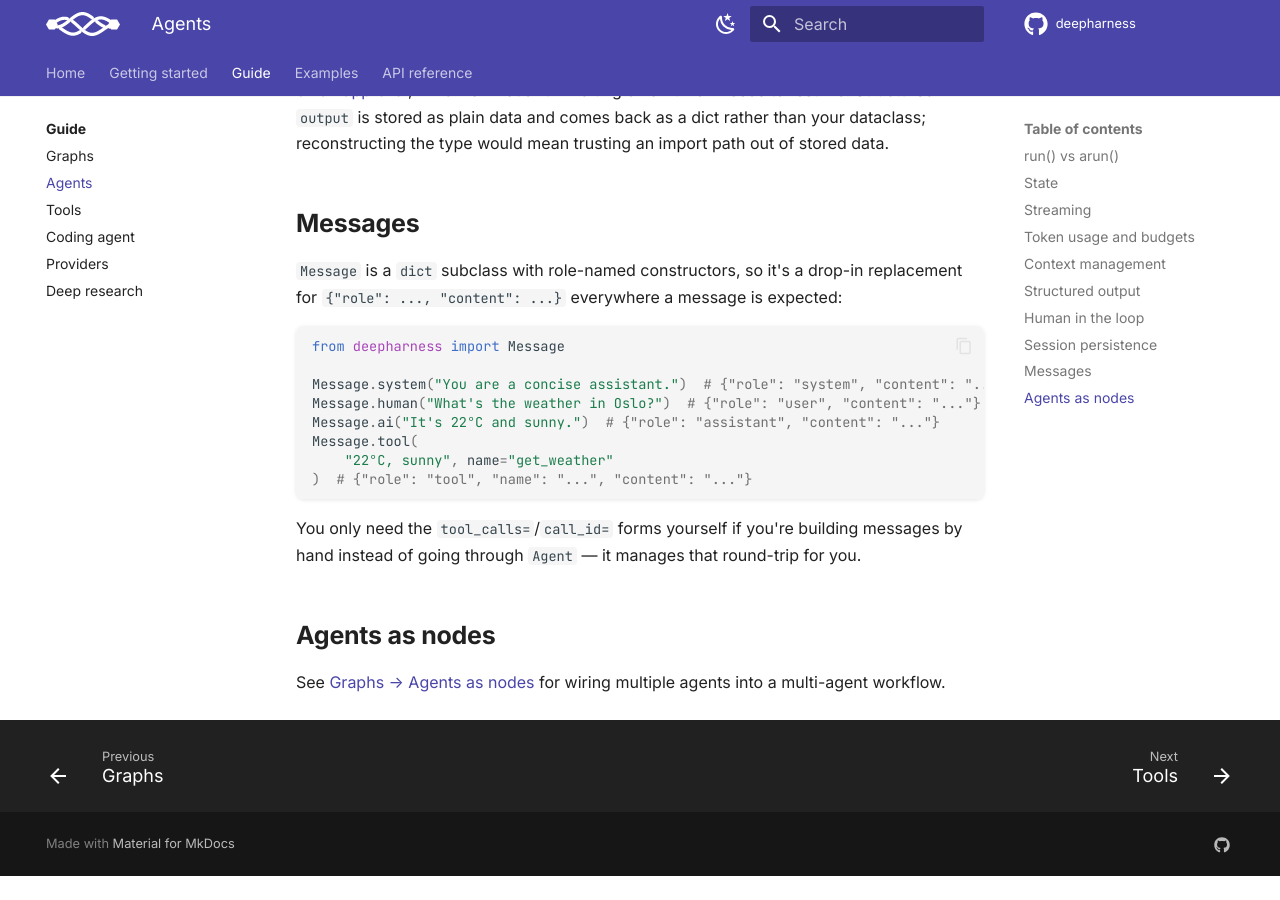
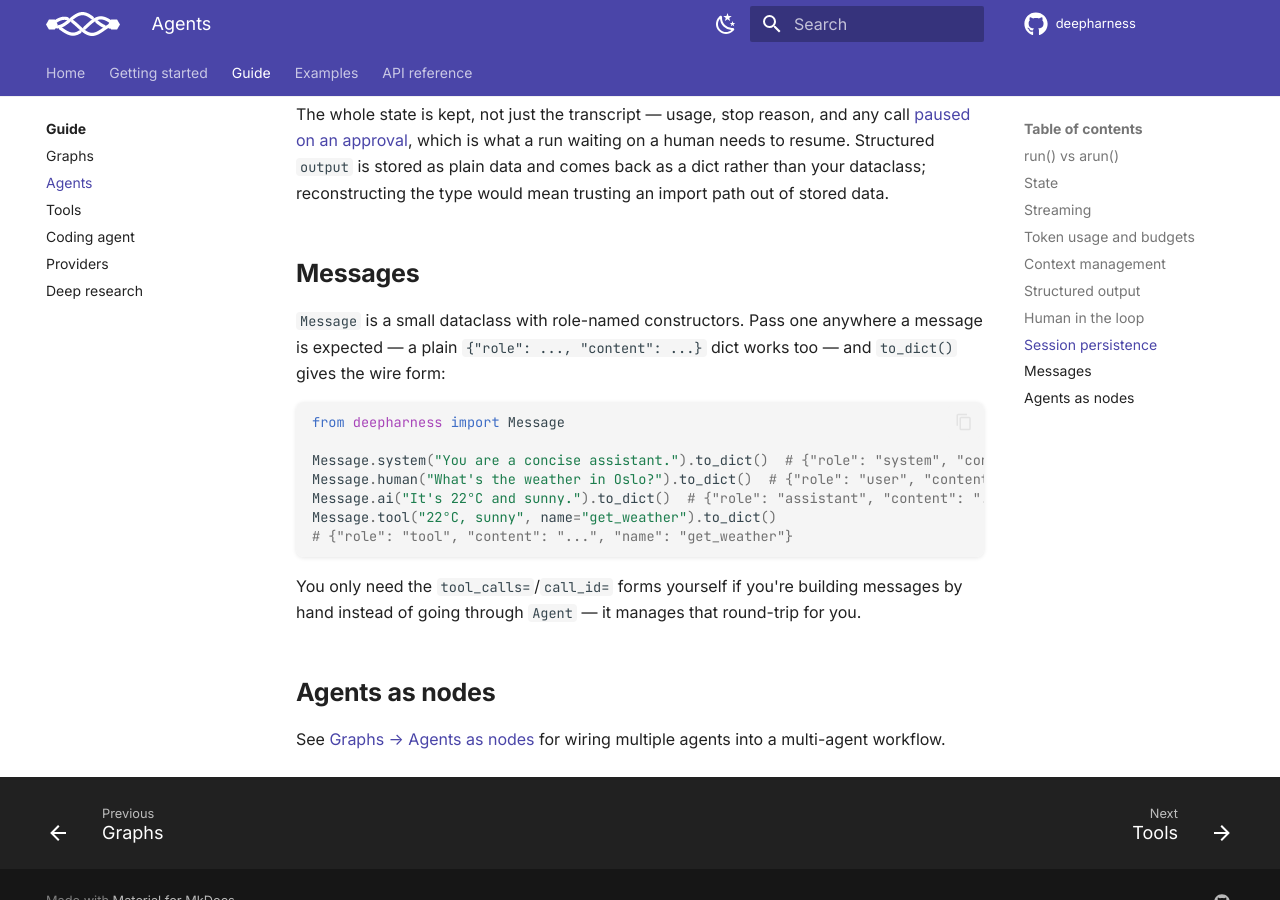
Before and after one commit to sayedshaun/deepharness, an MkDocs documentation site: the page built from docs/guide/agents.md, in a window 1280 px wide and 900 px high, scrolled down 7216 px. Built offline with MkDocs 1.6.1 and Material for MkDocs 9.7.7, drawn with Linux system fonts in a browser that asks for light colours; comment, search, counter and statistics services are not loaded; before the commit the page ends 8092 px from its top, so only the background shows below that; some of the changed text lies outside the part shown.

Commit message:
docs: fix the agents guide snippets and the Message and usage descriptions

````diff
--- a/docs/guide/agents.md
+++ b/docs/guide/agents.md
@@ -14,15 +13,15 @@ def get_weather(city: str) -> str:
     return f"It is 22°C and sunny in {city}."
 
 
-agent = Agent(
-    OpenAI(model="gpt-4o-mini", api_key="sk-..."),
-    system="You are a concise assistant.",
-    tools=[get_weather],
-)
+llm = OpenAI(model="gpt-4o-mini", api_key="sk-...")
+agent = Agent(llm, system="You are a concise assistant.", tools=[get_weather])
 
-result = await agent.arun("Weather in Oslo?")
+result = agent.run("Weather in Oslo?")
 print(result.output)
 ```
+
+The rest of this page reuses `llm` and `agent`. Snippets that `await` belong inside an
+`async def` run with `asyncio.run(...)`, or paste them into `python -m asyncio`.
 
 `tools=` accepts any number of functions — decorated with [`@tool`](tools.md) or plain — an
 agent isn't limited to one. See the [tools guide](tools.md) for how a function becomes a tool.
@@ -49,7 +48,7 @@ result = await agent.arun("Weather in Oslo?")  # async, concurrent tool calls
 | --- | --- |
 | `messages` | The transcript, as wire-form dicts. |
 | `output` | The answer: text, or an `output=` instance when one is set. |
-| `usage` | `TokenUsage` for this run. |
+| `usage` | The agent's cumulative `TokenUsage` — every run it has made so far, not just this one. |
 | `stop_reason` | Why the loop ended: `"answer"`, `"step_budget"`, `"paused"`, `"token_budget"`, `"truncated"`. |
 | `paused` | Any `PendingHumanInput` waiting on a human; empty otherwise. |
 | `answered` | `True` only when `stop_reason == "answer"` — check this before trusting `output`. |
@@ -225,6 +225,7 @@ def wire_transfer(amount_usd: int, to: str) -> str:
     return f"sent ${amount_usd:,} to {to}"
 
 
+agent = Agent(llm, tools=[wire_transfer])
 state = await agent.arun("Pay the Acme invoice")
 print(state.stop_reason)  # "paused"
 print(state.paused[0].question)  # Run wire_transfer with {'amount_usd': 50000, ...}?
@@ -318,18 +320,18 @@ dataclass; reconstructing the type would mean trusting an import path out of sto
 
 ## Messages
 
-`Message` is a `dict` subclass with role-named constructors, so it's a drop-in replacement for
-`{"role": ..., "content": ...}` everywhere a message is expected:
+`Message` is a small dataclass with role-named constructors. Pass one anywhere a message is
+expected — a plain `{"role": ..., "content": ...}` dict works too — and `to_dict()` gives the
+wire form:
 
 ```python
 from deepharness import Message
 
-Message.system("You are a concise assistant.")  # {"role": "system", "content": "..."}
-Message.human("What's the weather in Oslo?")  # {"role": "user", "content": "..."}
-Message.ai("It's 22°C and sunny.")  # {"role": "assistant", "content": "..."}
-Message.tool(
-    "22°C, sunny", name="get_weather"
-)  # {"role": "tool", "name": "...", "content": "..."}
+Message.system("You are a concise assistant.").to_dict()  # {"role": "system", "content": "..."}
+Message.human("What's the weather in Oslo?").to_dict()  # {"role": "user", "content": "..."}
+Message.ai("It's 22°C and sunny.").to_dict()  # {"role": "assistant", "content": "..."}
+Message.tool("22°C, sunny", name="get_weather").to_dict()
+# {"role": "tool", "content": "...", "name": "get_weather"}
 ```
 
 You only need the `tool_calls=`/`call_id=` forms yourself if you're building messages by hand
````
Also changed, not shown: other parts of docs/guide/agents.md (+4 -3 lines).
